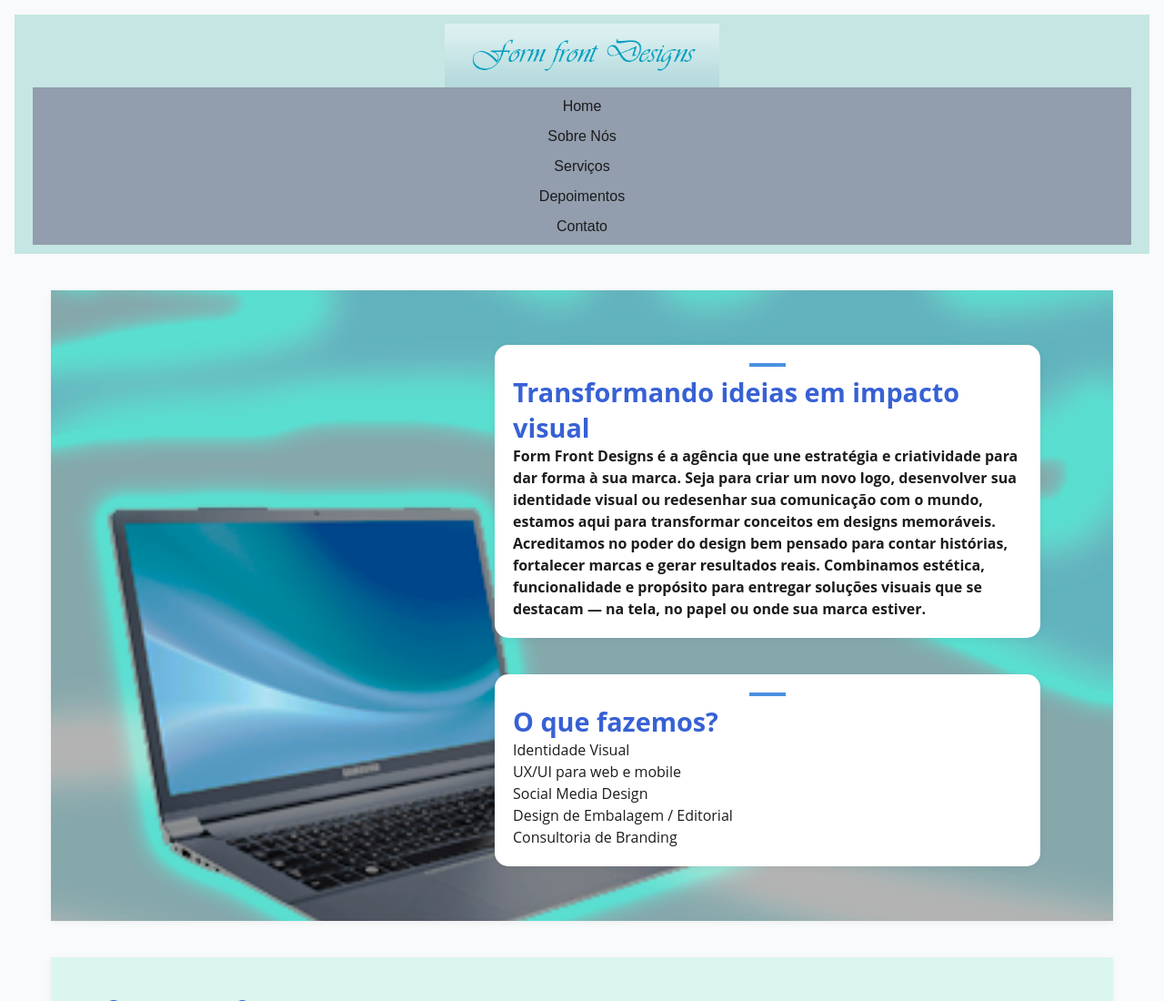
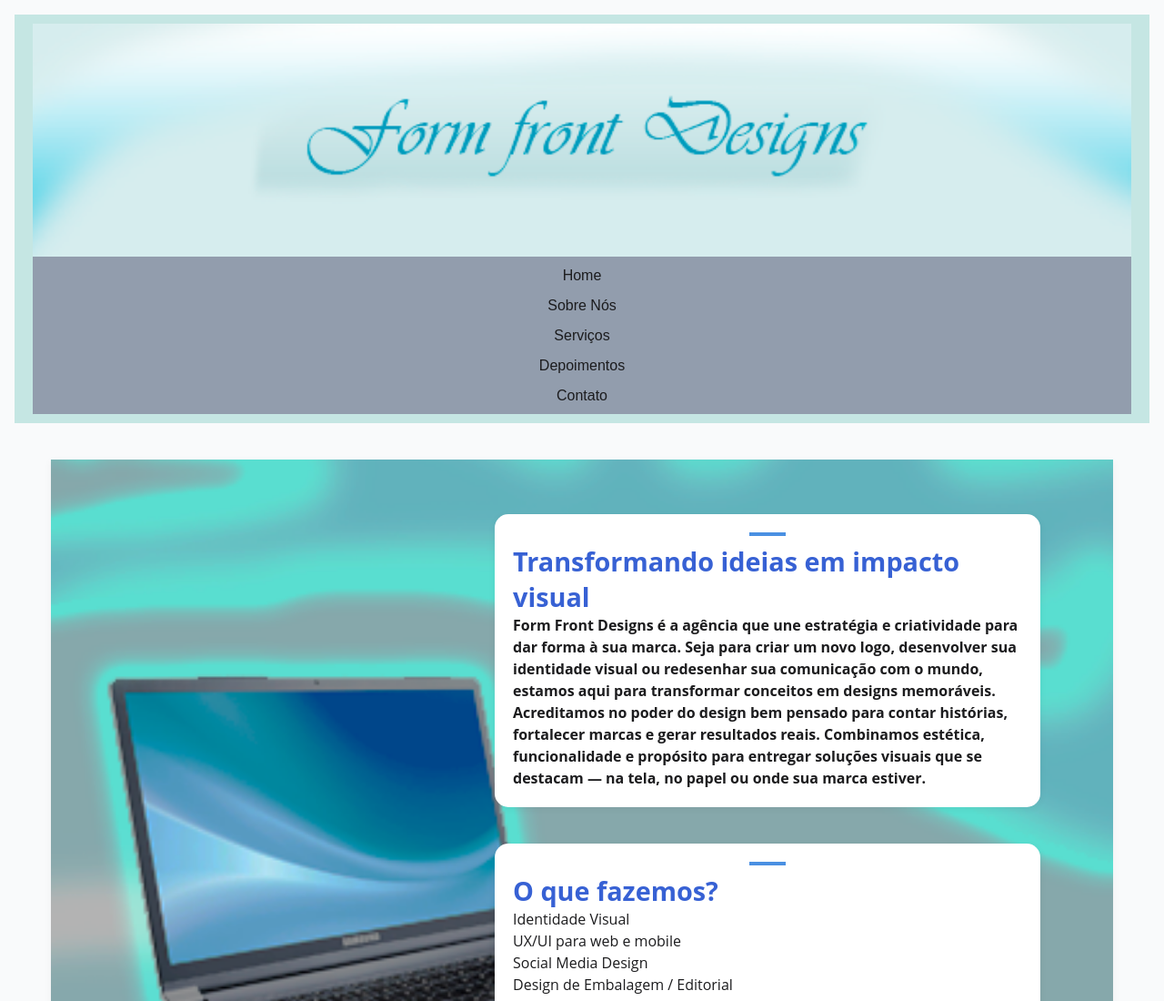
Before and after one commit to Guzinm/AgenciaDeDesing, a plain HTML site: page index.html in a window 1280 px wide. Shown: the top 1100 px of the page at 91% size. Drawn offline with Linux system fonts and the light colour scheme.

Commit message:
immg scale

```diff
--- a/estilos.css
+++ b/estilos.css
@@ -229,7 +229,7 @@ footer {
     }
 
     img {
-        width: 25%;
+        width: 100%;
     }
 
     header {
--- a/index.html
+++ b/index.html
@@ -8,7 +8,7 @@
 </head>
 <body>
     <header>
-            <img src="logo.png" alt="logo">
+            <img src="logo.png" srcset="logo.png 480w, logoPC.png 800w" sizes="(max-width: 600px) 480px, 800px" alt="Logo da Empresa">
         <nav>
             <ul>
                 <li><a href="#home">Home</a></li>
```
Also changed, not shown: logoPC.png (added).
